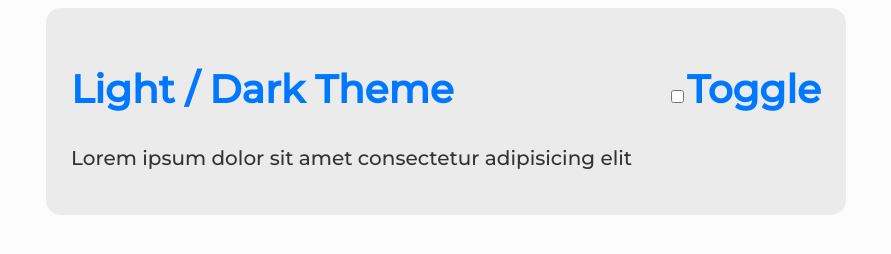
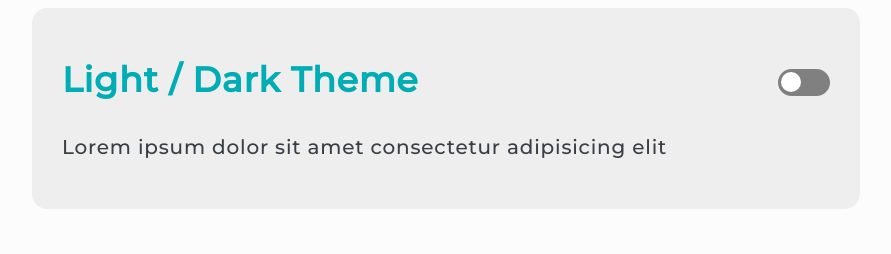
Before and after one commit to phanendraguptha/darktheme, a plain HTML site: page index.html in a window 1280 px wide. Shown: the whole page, without its empty margins (194-1085 px from the left). Drawn offline with Linux system fonts and the light colour scheme.

Commit message:
Changed color theme

```diff
--- a/style.css
+++ b/style.css
@@ -1,35 +1,96 @@
+/* light theme colors */
 html{
   --bg: #FCFCFC;
-  --bg-panel: #EBEBEB;/*box*/
-  --color-headings: #0077FF;/*heading*/
-  --color-text: #333333;/*paragraph*/
+  --bg-panel: #EEEEEE;/*box container*/
+  --color-headings: #00ADB5;/*heading*/
+  --color-text: #393e46;/*paragraph*/
+  height:100%;
+  display:grid;
+  align-items:center;
+  justify-content:center;
+  margin: 0;
+  padding: 0;
 }
+/* dark theme colors */
 html[data-theme='dark']{
-  --bg: #333333;
-    --bg-panel: #434343;
-    --color-headings: #3694FF;
-    --color-text: #B5B5B5;
+  --bg: #232931;
+  --bg-panel: #393E46;
+  --color-headings: #00ADB5;
+  --color-text: #B5B5B5;
 }
 body{
-  font-family: "Montserrat",sans-serif;
+  font-family: 'Montserrat', sans-serif;
   background-color: var(--bg);
 }
+/* box container */
+.box{
+  display:grid;
+  grid-template-rows: auto auto;
+  border-radius: 15px;
+  padding:30px;
+  width:60vw;
+  background-color: var(--bg-panel);
+  letter-spacing: 0.05rem;
+}
 h2{
-  font-size: 39px;
-  /*line-height: 69px;*/
+  font-size: 2.18rem;/*35px*/
+  margin: 20px 0;
   color:var(--color-headings);
 }
 div h2 span{
   float: right;
 }
 div p{
-  font-size: 20px;
+  font-size: 1.25rem;/*20px*/
+  margin-top: 5px;
+  margin-bottom: 20px;
   color: var(--color-text);
 }
-.box{
-  border-radius: 15px;
-  margin: auto;
-  padding:25px;
-  width:750px;
-  background-color: var(--bg-panel);
+form{
+  margin-top: 0.7rem;
 }
+/* checkbox toggler */
+input[type=checkbox]{
+	height: 0;
+  width: 0;
+	visibility: hidden;
+}
+label {
+	cursor: pointer;
+	text-indent: -9999px;
+	width: 52px;
+	height: 27px;
+	background: grey;
+	float: right;
+	border-radius: 100px;
+	position: relative;
+}
+label:after {
+	content: '';
+	position: absolute;
+	top: 3px;
+	left: 3px;
+	width: 20px;
+	height: 20px;
+	background: #fff;
+	border-radius: 90px;
+	transition: 0.3s;
+}
+input:checked + label {
+	background: var(--color-headings);
+}
+input:checked + label:after {
+	left: calc(100% - 5px);
+	transform: translateX(-100%);
+}
+label:active:after {
+	width: 45px;
+}
+/* transition */
+html.transition,
+html.transition *,
+html.transition *:before,
+html.transition *:after {
+  transition: all 750ms !important;
+  transition-delay: 0 !important;
+}
```
